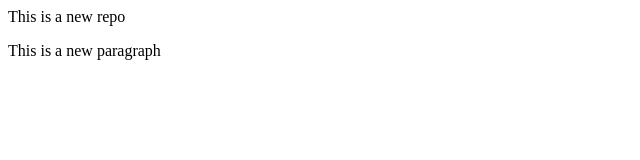
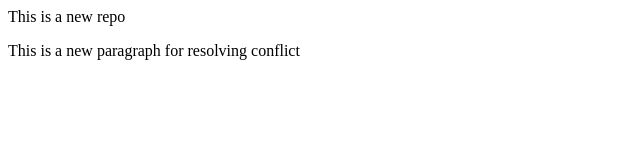
Before and after one commit to Suman6898/localRepo, a plain HTML site: page index.html in a window 1280 px wide. Shown: the whole page, without its empty margins (0-640 px from the left). Drawn offline with Linux system fonts and the light colour scheme.

Commit message:
conflict resolve

```diff
--- a/index.html
+++ b/index.html
@@ -1,2 +1,2 @@
 <p>This is a new repo</p>
-<p>This is a new paragraph</p>
+<p>This is a new paragraph for resolving conflict</p>
```
